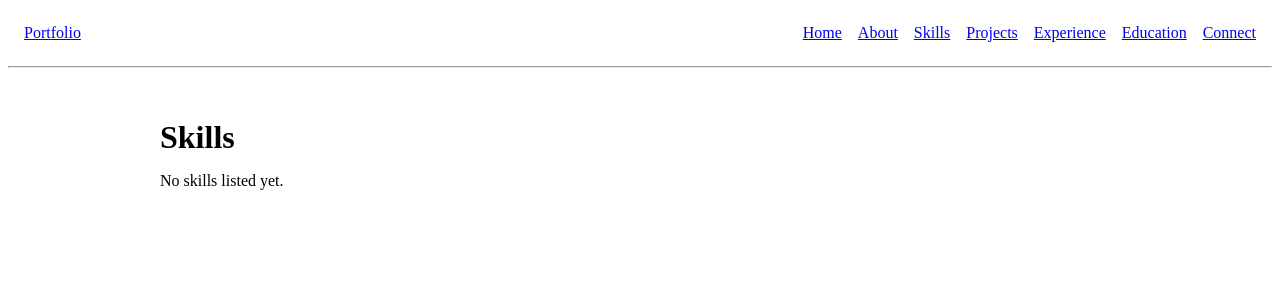
After one commit to n8novaa/portfoliohub, a Django app: page /skills/ in a window 1280 px wide. The commit adds this page. Shown: the top 300 px of the page. Run offline with Django 5.2, Linux system fonts and the light colour scheme.

Commit message:
updated and integrated skills section

```diff
--- a/portfoliohub/pages/urls.py
+++ b/portfoliohub/pages/urls.py
@@ -1,8 +1,9 @@
 from django.urls import path
-from .views import home, about
+from .views import home, about, skills
 
 
 urlpatterns = [
     path('', home, name='home'),
-    path("about/", about, name="about")
+    path("about/", about, name="about"),
+    path("skills/", skills, name="skills")
 ]
--- a/portfoliohub/pages/views.py
+++ b/portfoliohub/pages/views.py
@@ -18,3 +18,15 @@ def about(request):
     return render(request, 'pages/about.html',{
         "profile": profile
     })
+
+def skills(request):
+    profile = Profile.objects.first()
+
+    skills_list = []
+    if profile and profile.skills:
+        skills_list = [s.strip() for s in profile.skills.split(",")]
+
+    return render(request, "pages/skills.html", {
+        "profile": profile,
+        "skills_list": skills_list,
+    })
--- a/portfoliohub/portfoliohub/settings.py
+++ b/portfoliohub/portfoliohub/settings.py
@@ -122,5 +122,4 @@ USE_TZ = True
 # https://docs.djangoproject.com/en/6.0/howto/static-files/
 
 STATIC_URL = 'static/'
-
 STATICFILES_DIRS = [BASE_DIR / 'static']
--- a/portfoliohub/templates/base.html
+++ b/portfoliohub/templates/base.html
@@ -18,7 +18,7 @@
     <div class="nav-links">
         <a href="{% url 'home' %}#hero">Home</a>
         <a href="{% url 'about' %}">About</a>
-        <a href="{% url 'home' %}#skills">Skills</a>
+        <a href="{% url 'skills' %}#skills">Skills</a>
         <a href="{% url 'home' %}#projects">Projects</a>
         <a href="{% url 'home' %}#experience">Experience</a>
         <a href="{% url 'home' %}#education">Education</a>
--- /dev/null
+++ b/portfoliohub/templates/pages/skills.html
@@ -0,0 +1,21 @@
+{% extends "base.html" %}
+
+{% block title %}Home | Portfolio{% endblock %}
+
+{% block content %}
+
+<section id="skills-page">
+    <h1>Skills</h1>
+
+    {% if skills_list %}
+        <ul>
+            {% for skill in skills_list %}
+                <li>{{ skill }}</li>
+            {% endfor %}
+        </ul>
+    {% else %}
+        <p>No skills listed yet.</p>
+    {% endif %}
+</section>
+
+{% endblock %}
```
